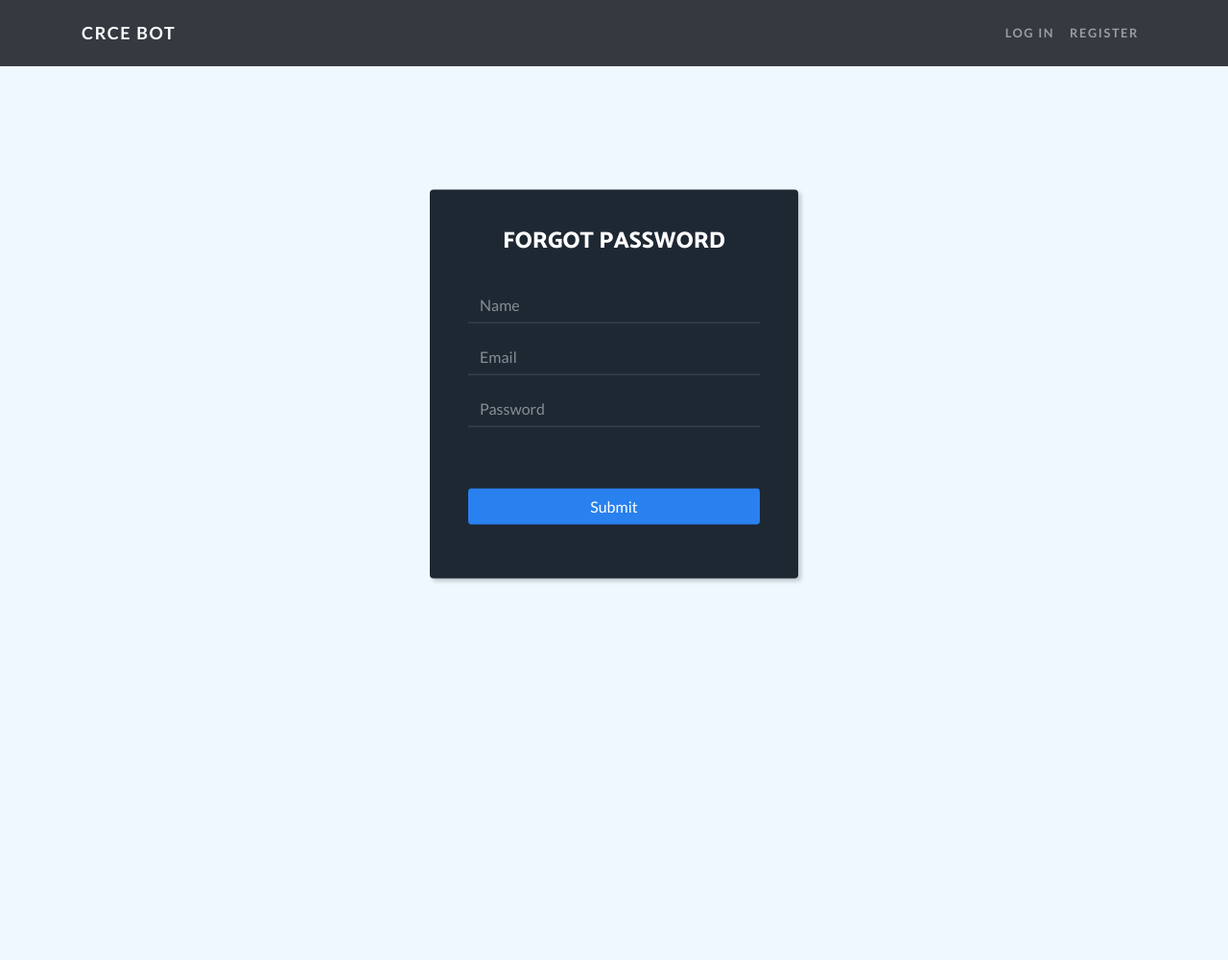
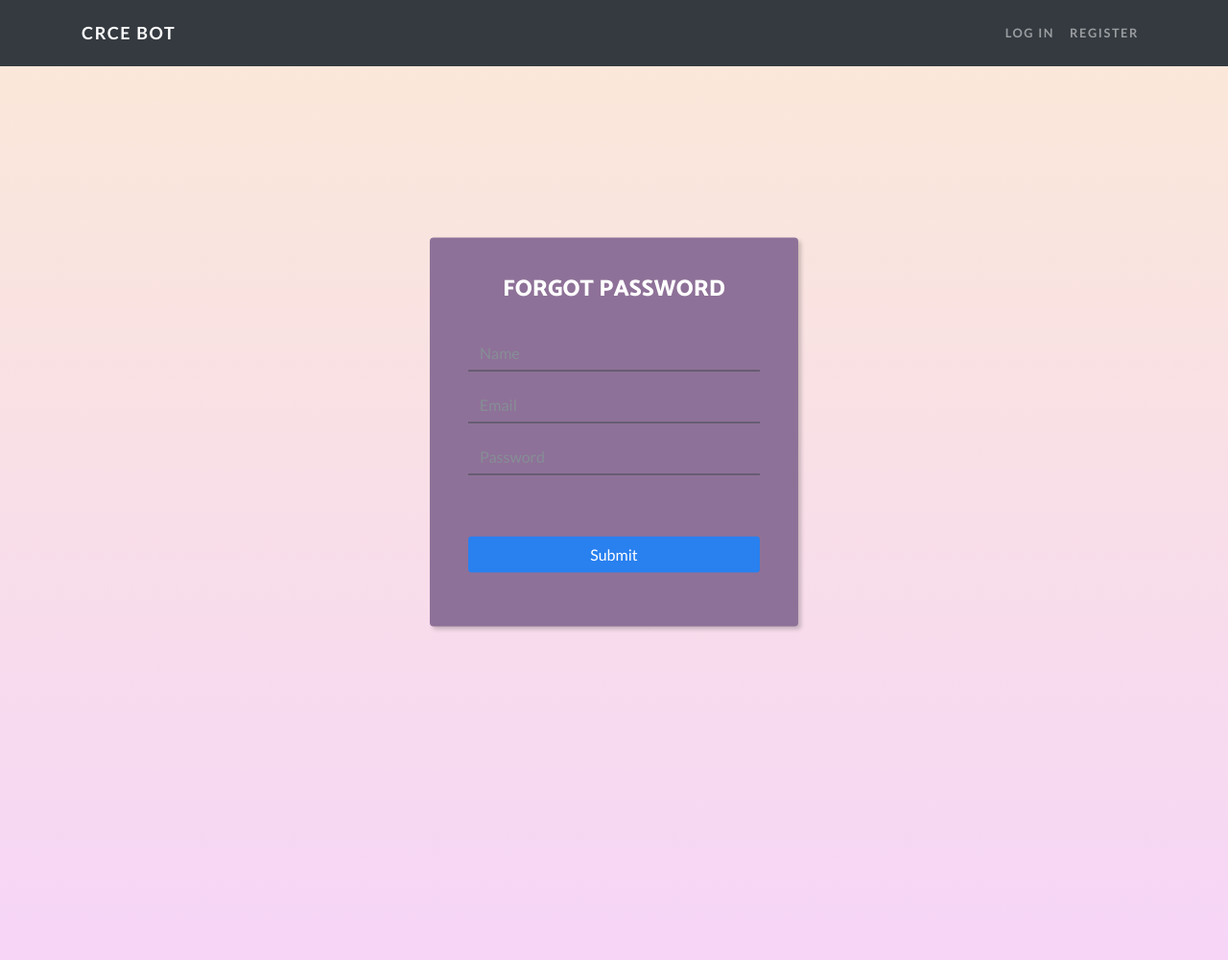
Before and after one commit to kashish-pawar/college-chatbot, a Flask app: page /forgot in a window 1280 px wide. Shown: the whole page at 96% size. Run offline with Flask 3, Linux system fonts and the light colour scheme; some libraries are stand-ins or nearby versions.

Commit message:
Update Login-Form-Dark.css

```diff
--- a/static/assets/css/Login-Form-Dark.css
+++ b/static/assets/css/Login-Form-Dark.css
@@ -1,7 +1,7 @@
 .login-dark {
   height: 1000px;
-  background: aliceblue;
-  /*background-size: cover;*/
+  background-image: linear-gradient(to top, #F6D5F7, #FBE9D7);
+  background-size: cover;
   background-size:contain;
   position: relative;
 }
@@ -9,14 +9,15 @@
 .login-dark form {
   max-width: 30%;
   width: 90%;
-  background-color: #1e2833;
+  /* background-color: #1e2833; */
+  background-color:rgb(142, 113, 152);
   padding: 40px;
   border-radius: 4px;
   transform: translate(-50%, -50%);
   position: absolute;
-  top: 40%;
+  top: 45%;
   left: 50%;
-  color: #fff;
+  color: white;
   box-shadow: 3px 3px 4px rgba(0,0,0,0.2);
 }
 
```
